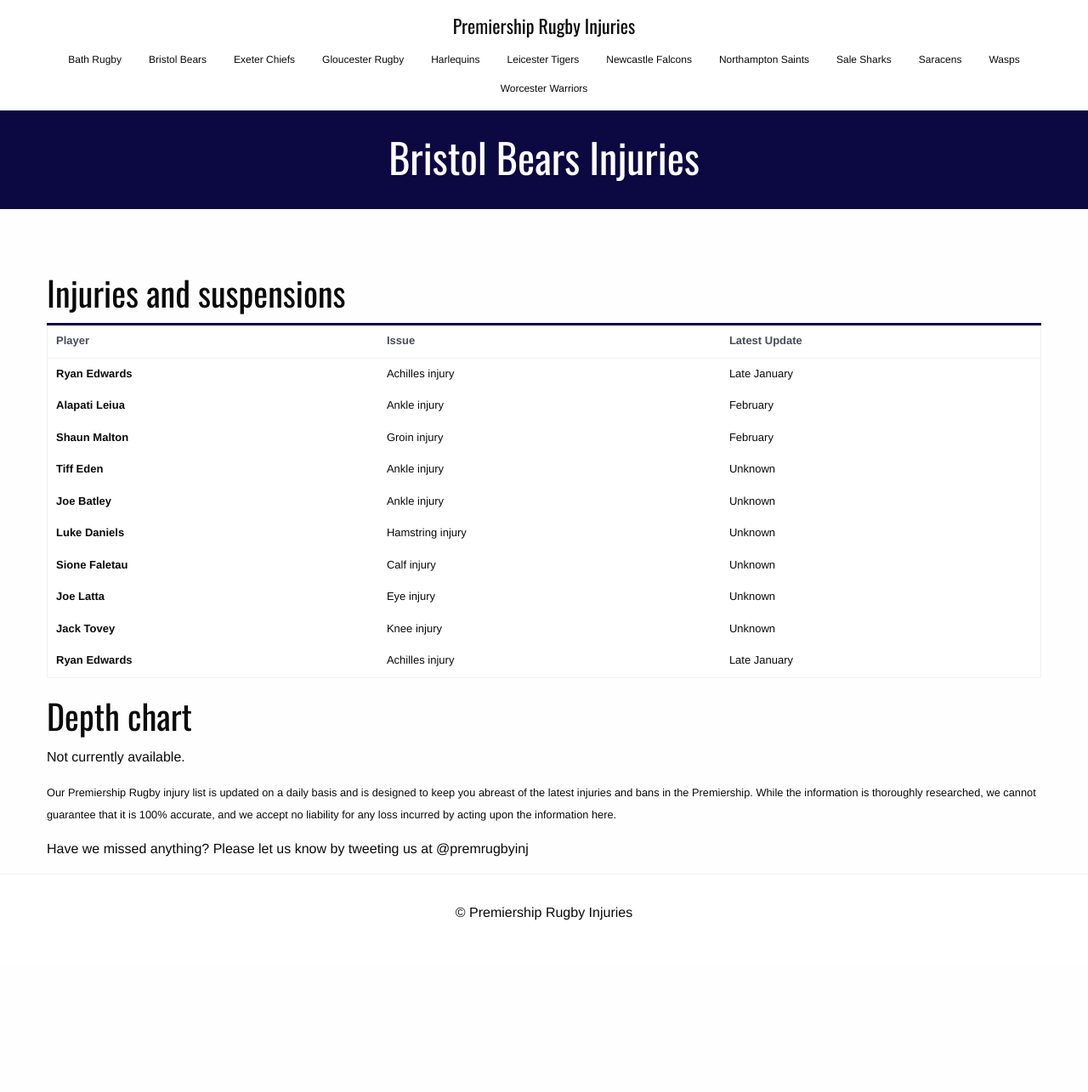
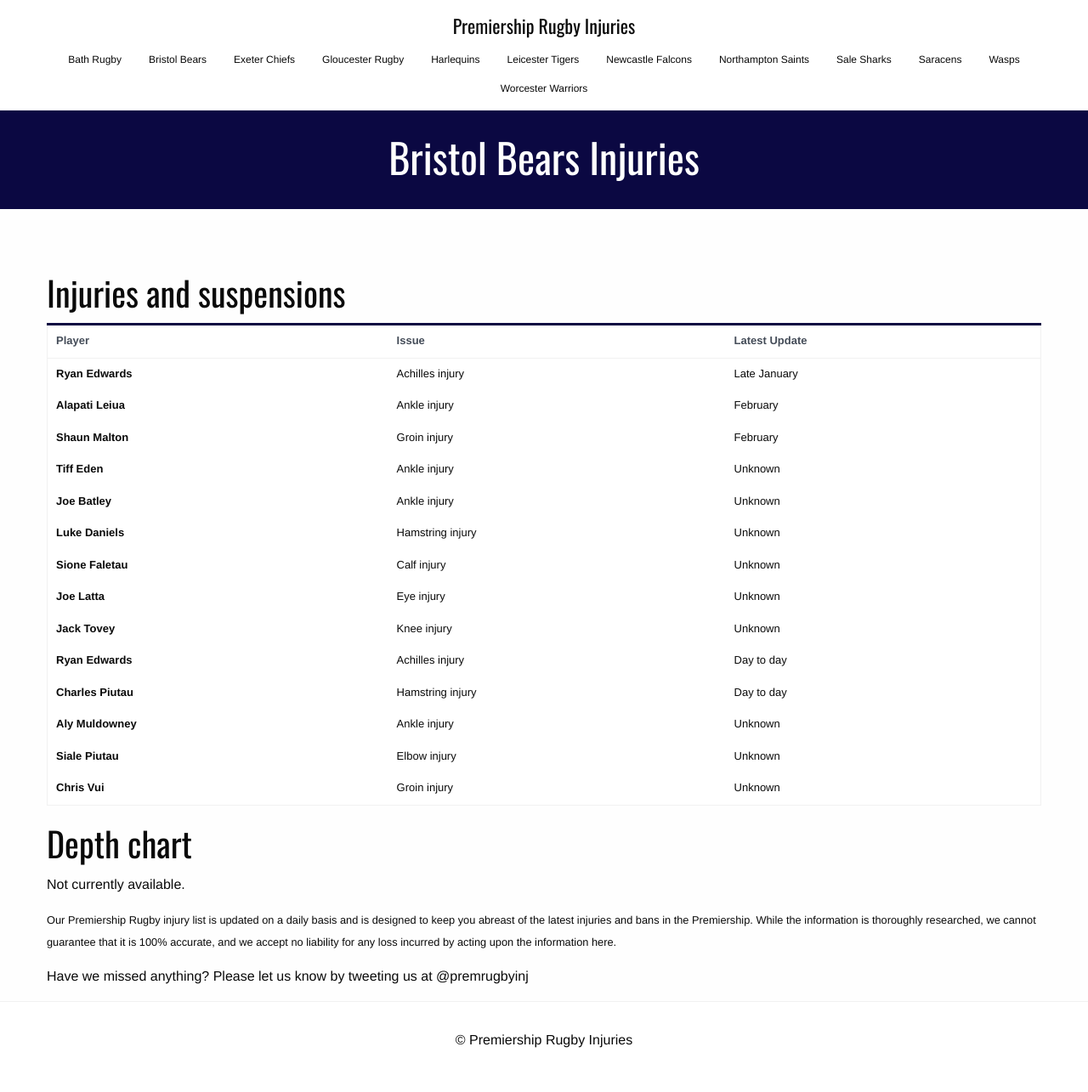
Before and after one commit to krussll/rugbyinjuries, a Jekyll site: the page built from teams/bristol-bears.html, in a window 1280 px wide. Shown: the whole page at 85% size. Built offline with Jekyll 4.4.1, drawn with Linux system fonts in a browser that asks for light colours; before the commit the page ends 1135 px from its top, so only the background shows below that.

Commit message:
Update injuries.yml

```diff
--- a/_data/injuries.yml
+++ b/_data/injuries.yml
@@ -3,6 +3,10 @@
     - name: "Taulupe Faletau"
       injury: "Broken arm"
       expectedreturn: "March"
+      source: ""
+    - name: "Charlie Ewels"
+      injury: "Concussion"
+      expectedreturn: "Unknown"
       source: ""
     - name: "Ruaridh McConnochie"
       injury: "Hamstring injury"
@@ -12,14 +16,10 @@
       injury: "Sore Shoulder"
       expectedreturn: "Day to day"
       source: ""
-    - name: "Anthony Watson"
-      injury: "Achilles"
-      expectedreturn: "Early 2019"
-      source: "https://www.bathrugby.com/news/injury-update-4/"
     - name: "Joe Cokanasiga"
       injury: "Medial knee ligament injury"
       expectedreturn: "Mid-January"
-      source: "https://www.bathrugby.com/news/injury-update-4/"
+      source: ""
     - name: "Jonathan Joseph"
       injury: "Mid-foot ligament repair"
       expectedreturn: "Day to day"
@@ -39,10 +39,10 @@
     - name: "Ross Batty"
       injury: "Suspended (dangerous play)"
       expectedreturn: "5th February"
+      source: ""
     - name: "Levi Douglas"
       injury: "Shoulder injury"
       expectedreturn: "March"
-      source: "https://www.bbc.co.uk/sport/rugby-union/46736639"
       source: ""
     - name: "Tom Ellis"
       injury: "Elbow injury"
@@ -92,7 +92,23 @@
       source: ""
     - name: "Ryan Edwards"
       injury: "Achilles injury"
-      expectedreturn: "Late January"
+      expectedreturn: "Day to day"
+      source: ""
+    - name: "Charles Piutau"
+      injury: "Hamstring injury"
+      expectedreturn: "Day to day"
+      source: ""
+    - name: "Aly Muldowney"
+      injury: "Ankle injury"
+      expectedreturn: "Unknown"
+      source: ""
+    - name: "Siale Piutau"
+      injury: "Elbow injury"
+      expectedreturn: "Unknown"
+      source: ""
+    - name: "Chris Vui"
+      injury: "Groin injury"
+      expectedreturn: "Unknown"
       source: ""
 
 - name: "Exeter Chiefs"
```
